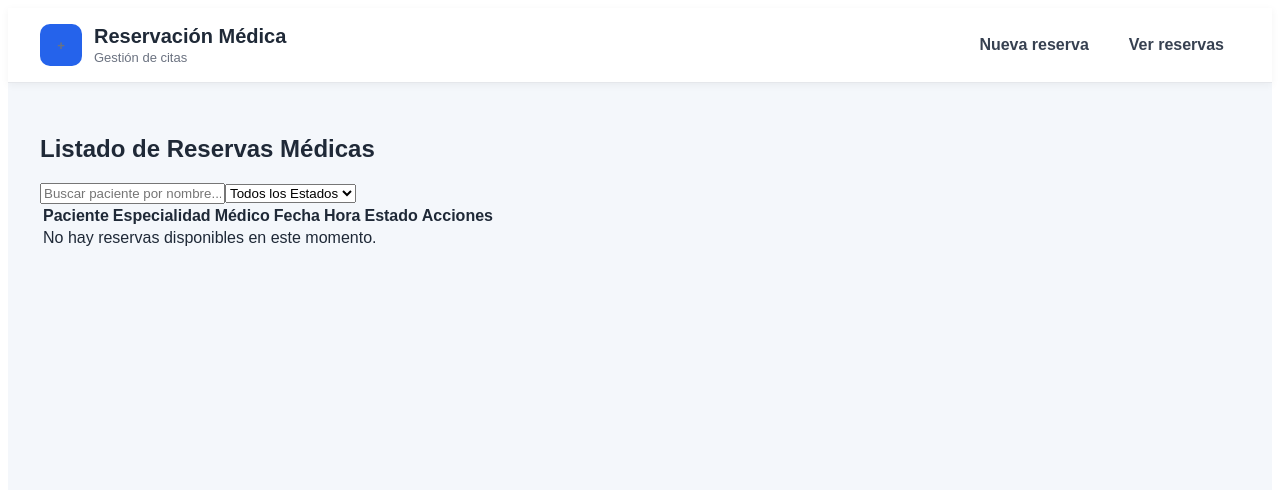
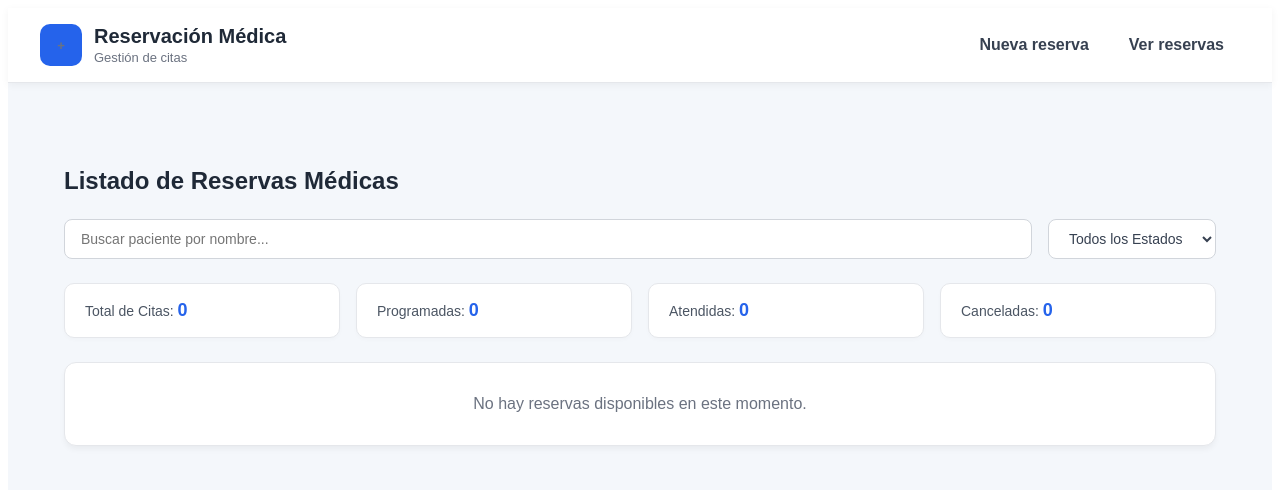
Before and after one commit to kmorales-2025027/Reservacion_Medica_Angular, an Angular app in the folder Reservacion_Medica_Angular/: page /listado in a window 1280 px wide. Shown: the top 490 px of the page. Built offline with nearby package versions, Linux system fonts and the light colour scheme.

Commit message:
feat: Reto adicional de contador de citas y reestructuración de bloque sin reservas.

```diff
--- a/Reservacion_Medica_Angular/src/app/components/listado/listado.component.css
+++ b/Reservacion_Medica_Angular/src/app/components/listado/listado.component.css
@@ -0,0 +1,169 @@
+/* Contenedor principal de la vista */
+.container {
+  max-width: 1200px;
+  margin: 0 auto;
+  padding: 32px 24px;
+}
+
+/* Título de la sección */
+.table-title {
+  font-size: 24px;
+  font-weight: 700;
+  color: #1f2937;
+  margin-bottom: 24px;
+}
+
+/* Controles de búsqueda y filtros */
+.search-container {
+  display: flex;
+  gap: 16px;
+  margin-bottom: 24px;
+  flex-wrap: wrap;
+}
+
+.search-input,
+.filter-select {
+  padding: 10px 16px;
+  font-size: 14px;
+  border: 1px solid #d1d5db;
+  border-radius: 8px;
+  background-color: #ffffff;
+  color: #374151;
+  outline: none;
+  transition: all 0.2s ease;
+}
+
+.search-input {
+  flex: 1;
+  min-width: 250px;
+}
+
+.search-input:focus,
+.filter-select:focus {
+  border-color: #2563eb;
+  box-shadow: 0 0 0 3px rgba(37, 99, 235, 0.15);
+}
+
+/* Reto adicional: Tarjetas de Resumen / Contadores */
+.resumen-container {
+  display: grid;
+  grid-template-columns: repeat(auto-fit, minmax(200px, 1fr));
+  gap: 16px;
+  margin-bottom: 24px;
+}
+
+.resumen-card {
+  background: #ffffff;
+  padding: 16px 20px;
+  border-radius: 10px;
+  border: 1px solid #e5e7eb;
+  box-shadow: 0 2px 4px rgba(0, 0, 0, 0.02);
+  font-size: 14px;
+  color: #4b5563;
+  display: flex;
+  justify-content: space-between;
+  align-items: center;
+}
+
+.resumen-card strong {
+  font-size: 18px;
+  color: #2563eb;
+}
+
+/* Contenedor y diseño de la tabla */
+.table-container {
+  background: #ffffff;
+  border-radius: 12px;
+  border: 1px solid #e5e7eb;
+  box-shadow: 0 4px 6px -1px rgba(0, 0, 0, 0.05);
+  overflow-x: auto;
+}
+
+.reserva-table {
+  width: 100%;
+  border-collapse: collapse;
+  text-align: left;
+  font-size: 14px;
+}
+
+.reserva-table th {
+  background: #f9fafb;
+  color: #4b5563;
+  font-weight: 600;
+  padding: 14px 16px;
+  border-bottom: 1px solid #e5e7eb;
+}
+
+.reserva-table td {
+  padding: 14px 16px;
+  border-bottom: 1px solid #f3f4f6;
+  color: #1f2937;
+}
+
+.reserva-table tbody tr:hover {
+  background-color: #f8fafc;
+}
+
+.reserva-table tbody tr:last-child td {
+  border-bottom: none;
+}
+
+/* Badges de Estado Dinámicos */
+.status-badge {
+  display: inline-block;
+  padding: 4px 10px;
+  font-size: 12px;
+  font-weight: 600;
+  border-radius: 9999px;
+  text-transform: capitalize;
+}
+
+/* Personalización según el estado (puedes ajustar los nombres exactos de tus estados) */
+.status-badge[data-status='Programada'],
+.status-badge[data-status='PROGRAMADA'] {
+  background-color: #eff6ff;
+  color: #2563eb;
+}
+
+.status-badge[data-status='Atendida'],
+.status-badge[data-status='ATENDIDA'] {
+  background-color: #ecfdf5;
+  color: #059669;
+}
+
+.status-badge[data-status='Cancelada'],
+.status-badge[data-status='CANCELADA'] {
+  background-color: #fef2f2;
+  color: #dc2626;
+}
+
+/* Botones de acción */
+.action-buttons {
+  display: flex;
+  gap: 8px;
+}
+
+.action-buttons button {
+  background: transparent;
+  border: 1px solid #e5e7eb;
+  border-radius: 6px;
+  width: 32px;
+  height: 32px;
+  cursor: pointer;
+  display: flex;
+  align-items: center;
+  justify-content: center;
+  transition: background 0.2s;
+}
+
+.action-buttons button:hover {
+  background-color: #f3f4f6;
+}
+
+/* Estado sin reservas */
+.table-container p {
+  padding: 32px;
+  text-align: center;
+  color: #6b7280;
+  margin: 0;
+}
--- a/Reservacion_Medica_Angular/src/app/components/listado/listado.component.html
+++ b/Reservacion_Medica_Angular/src/app/components/listado/listado.component.html
@@ -18,8 +18,24 @@
     </select>
   </div>
 
+  <!-- RETO ADICIONAL: CONTADOR DE CITAS -->
+  <div class="resumen-container">
+    <div class="resumen-card">
+      <span>Total de Citas: <strong>{{ totalReservas }}</strong></span>
+    </div>
+    <div class="resumen-card">
+      <span>Programadas: <strong>{{ totalProgramadas }}</strong></span>
+    </div>
+    <div class="resumen-card">
+      <span>Atendidas: <strong>{{ totalAtendidas }}</strong></span>
+    </div>
+    <div class="resumen-card">
+      <span>Canceladas: <strong>{{ totalCanceladas }}</strong></span>
+    </div>
+  </div>
+
   <div class="table-container">
-    <table class="reserva-table">
+    <table class="reserva-table" *ngIf="reservas.length != 0; else sinReservas">
       <thead>
         <tr>
           <th>Paciente</th>
@@ -46,15 +62,16 @@
           <td>
             <div class="action-buttons">
               <button class="btn-edit" title="Editar" (click)="editarReserva(reserva)">✏️</button>
-               <button class="btn-cancel" title="Cancelar reserva" (click)="cancelarReserva(reserva)">❌</button>
+              <button class="btn-cancel" title="Cancelar reserva" (click)="cancelarReserva(reserva)">❌</button>
               <button class="btn-delete" title="Eliminar" (click)="eliminarReserva(reserva)">🗑️</button>
             </div>
           </td>
         </tr>
-        <tr *ngIf="reservas.length === 0">
-          <td colspan="7" class="no-data">No hay reservas disponibles en este momento.</td>
-        </tr>
       </tbody>
     </table>
+
+    <ng-template #sinReservas>
+      <p>No hay reservas disponibles en este momento.</p>
+    </ng-template>
   </div>
 </div>
--- a/Reservacion_Medica_Angular/src/app/components/listado/listado.component.ts
+++ b/Reservacion_Medica_Angular/src/app/components/listado/listado.component.ts
@@ -56,4 +56,21 @@ export class Listado implements OnInit {
       this.onFilterChange();
     }
   }
+
+  // --- RETO ADICIONAL: CONTADOR DE CITAS ---
+  get totalReservas(): number {
+    return this.reservas.length;
+  }
+
+  get totalProgramadas(): number {
+    return this.reservas.filter(r => r.estadoReserva === EstadoReserva.PROGRAMADA).length;
+  }
+
+  get totalAtendidas(): number {
+    return this.reservas.filter(r => r.estadoReserva === EstadoReserva.ATENDIDA).length;
+  }
+
+  get totalCanceladas(): number {
+    return this.reservas.filter(r => r.estadoReserva === EstadoReserva.CANCELADA).length;
+  }
 }
```
